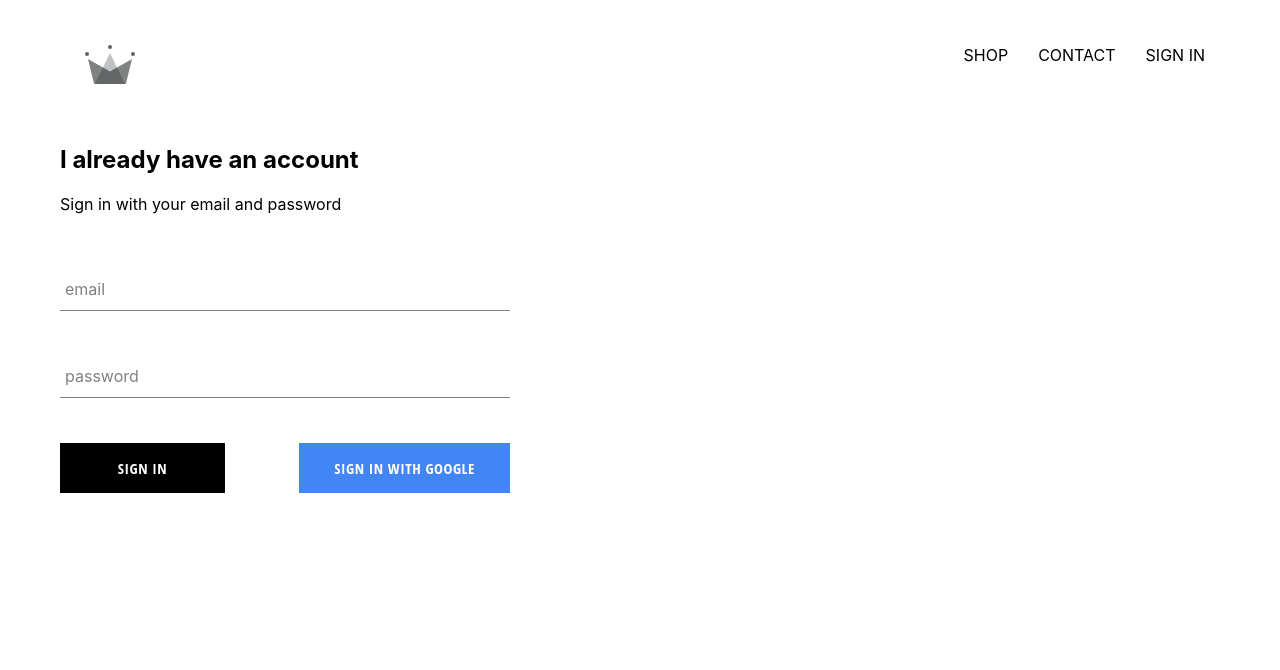
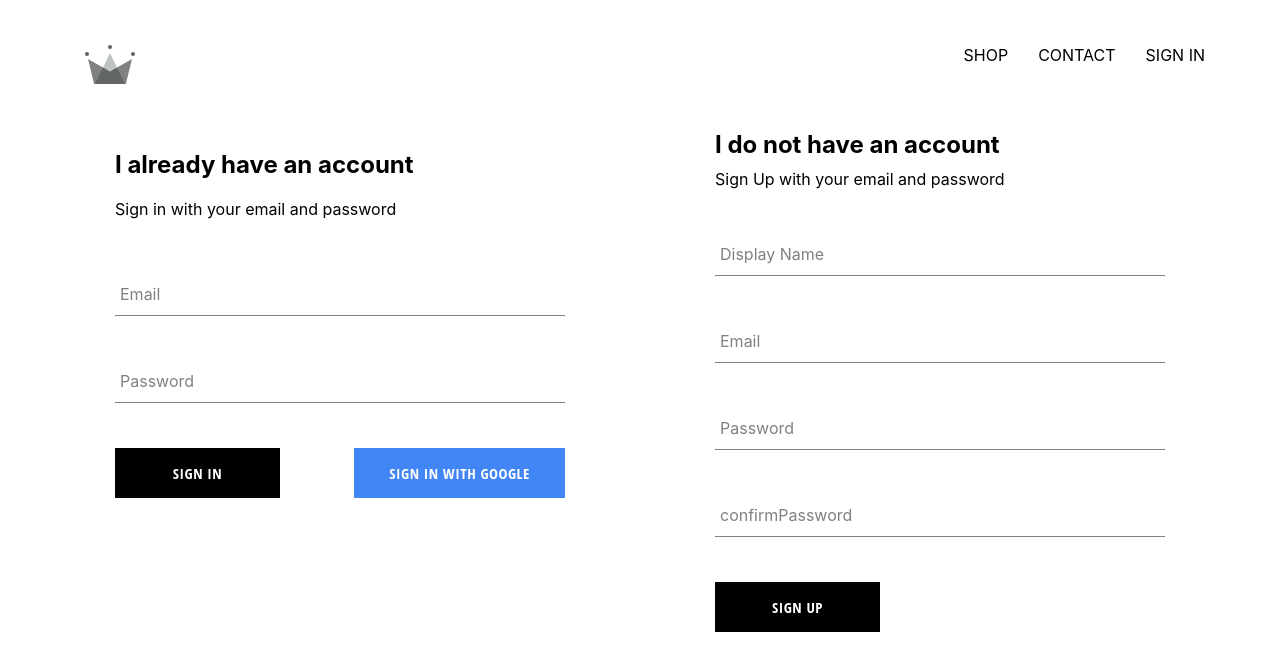
Before and after one commit to lyhys12345/crwn-clothing, a React (Create React App) app: page /signin in a window 1280 px wide. Shown: the top 670 px of the page. Built offline with nearby package versions, Linux system fonts and the light colour scheme; no server answers.

Commit message:
implemented firebase utils, includes ability to store authenticated user into firestore database

```diff
--- a/src/App.js
+++ b/src/App.js
@@ -7,7 +7,7 @@
 import ShopPage from './pages/shop/shop.component';
 import Header from './components/header/header.component';
 import SignInAndSignUpPage from './pages/sign-in-and-sign-up/sign-in-and-sign-up.component';
-import {auth} from './firebase/firebase.utils';
+import {auth, createUserProfileDocument } from './firebase/firebase.utils';
 
 
 class App extends React.Component {
@@ -22,10 +22,24 @@
   unsubscribeFromAuth=null;
 
   componentDidMount(){
-    this.unsubscribeFromAuth = auth.onAuthStateChanged(user=>{
-      this.setState({currentUser:user});
-      console.log(user);
+    this.unsubscribeFromAuth = auth.onAuthStateChanged(async userAuth=>{
+      if(userAuth){
+        const userRef = await createUserProfileDocument(userAuth);
+        userRef.onSnapshot(snapShot =>{
+          this.setState({
+            currentUser:{
+              id:snapShot.id,
+              ...snapShot.data()
+            }
+          });
+          console.log(this.state);
+        });
+
+      }else{
+        this.setState({currentUser:userAuth});
+      }
     });
+
 
   }
 
--- a/src/components/sign-in/sign-in.component.jsx
+++ b/src/components/sign-in/sign-in.component.jsx
@@ -23,13 +23,13 @@
         event.preventDefault();
 
         this.setState({email:'', password:''})
-    }
+    };
 
     handleChange = (event) => {
-        // console.log(event.target);
+
         const {name,value} = event.target;
-        this.setState({[name]:value})
-    }
+        this.setState({[name]:value});
+    };
 
     render(){
         return(
@@ -40,13 +40,15 @@
                 </div>
 
 
-                <form onSubmit={this.handleSubmit}>
+                <form className='sign-in-form' onSubmit={this.handleSubmit}>
+
+
                     <FormInput
                         name="email"
                         type="email"
                         handleChange={this.handleChange}
                         value={this.state.email}
-                        label='email'
+                        label='Email'
                         required/>
 
                     <FormInput
@@ -54,7 +56,7 @@
                         type="password"
                         value={this.state.password}
                         handleChange={this.handleChange}
-                        label='password'
+                        label='Password'
                         required/>
 
 
--- /dev/null
+++ b/src/components/sign-up/sign-up.component.jsx
@@ -0,0 +1,113 @@
+import React from 'react';
+
+import FormInput from '../form-imput/form-input.component';
+
+import CustomButton from '../custom-button/custom-button.component';
+
+import {auth, createUserProfileDocument } from '../../firebase/firebase.utils';
+
+import './sign-up.styles.scss';
+
+
+
+class SignUp extends React.Component{
+    constructor(){
+        super();
+        this.state={
+            displayName:'',
+            email:'',
+            password:'',
+            confirmPassword:''
+        }
+    };
+
+    handleSubmit = async (event) => {
+        event.preventDefault();
+        const {displayName,email,password,confirmPassword} = this.state;
+
+        if(password!==confirmPassword){
+            alert("password don't match");
+            return;
+        }
+
+        try{
+            const {user} = await auth.createUserWithEmailAndPassword(
+                email,
+                password
+            );
+            await createUserProfileDocument(user,{ displayName });
+
+            this.setState({
+                displayName:'',
+                email:'',
+                password:'',
+                confirmPassword:''
+            })
+
+        }catch(error){
+            console.log(error);
+        }
+    };
+
+    handleChange = (event) =>{
+        const { name,value } = event.target;
+
+        this.setState({[name]:value});
+    };
+
+
+    render(){
+        const {displayName,email,password,confirmPassword} = this.state;
+        return(
+            <div className='sign-up' >
+                <h2 className='title' >I do not have an account</h2>
+                <span>Sign Up with your email and password</span>
+
+                <form className='sign-up-form'  onSubmit={this.handleSubmit} >
+
+
+                    <FormInput
+                        type='text'
+                        name='displayName'
+                        value={displayName}
+                        onChange={this.handleChange}
+                        label='Display Name'
+                        required
+                    />
+
+                    <FormInput
+                        type='email'
+                        name='email'
+                        value={email}
+                        onChange={this.handleChange}
+                        label='Email'
+                        required
+                    />
+
+
+                    <FormInput
+                        type='password'
+                        name='password'
+                        value={password}
+                        onChange={this.handleChange}
+                        label='Password'
+                        required
+                    />
+
+                    <FormInput
+                        type='password'
+                        name='confirmPassword'
+                        value={confirmPassword}
+                        onChange={this.handleChange}
+                        label='confirmPassword'
+                        required
+                    />
+
+                    <CustomButton type='submit' >Sign Up</CustomButton>
+
+                </form>
+            </div>
+        )
+    }
+};
+export default SignUp;
--- /dev/null
+++ b/src/components/sign-up/sign-up.styles.scss
@@ -0,0 +1,9 @@
+.sign-up{
+    display:flex;
+    flex-direction: column;
+    width: 450px;
+
+    .title{
+        margin: 10px 0;
+    }
+}
--- a/src/firebase/firebase.utils.js
+++ b/src/firebase/firebase.utils.js
@@ -13,6 +13,38 @@
     measurementId: "G-EQV3PSGWXZ"
   };
 
+
+  export const createUserProfileDocument = async (userAuth, additionalData)=>{
+    if(!userAuth) return;
+
+
+    const userRef = firestore.doc(`users/${userAuth.uid}`);
+
+    const snapShot = await userRef.get();
+
+    if(!snapShot.exists){
+      const { displayName, email } = userAuth;
+      const createdAt = new Date();
+
+      try{
+        await userRef.set({
+          displayName,
+          email,
+          createdAt,
+          ...additionalData
+        })
+
+      }catch(err){
+        console.log('error creating' + err.message);
+      }
+    }
+
+    return userRef;
+
+  };
+
+
+
   firebase.initializeApp(Authconfig);
 
   export const auth = firebase.auth();
--- a/src/pages/sign-in-and-sign-up/sign-in-and-sign-up.component.jsx
+++ b/src/pages/sign-in-and-sign-up/sign-in-and-sign-up.component.jsx
@@ -1,12 +1,16 @@
 import React from 'react';
 import './sign-in-and-sign-up.styles.scss';
 import { Switch } from 'react-router-dom';
+
 import SignIn from '../../components/sign-in/sign-in.component';
+import SignUp from '../../components/sign-up/sign-up.component';
 
 const SignInAndSignUpPage = ()=>(
     <div className="sign-in-and-sign-up" >
     <SignIn />
+    <SignUp />
     </div>
+
 );
 
 export default SignInAndSignUpPage;
--- a/src/pages/sign-in-and-sign-up/sign-in-and-sign-up.styles.scss
+++ b/src/pages/sign-in-and-sign-up/sign-in-and-sign-up.styles.scss
@@ -0,0 +1,6 @@
+.sign-in-and-sign-up{
+    width: 1050px;
+    display:flex;
+    justify-content: space-between;
+    margin:30px auto;
+}
```
